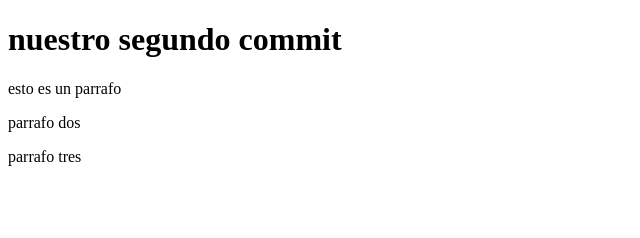
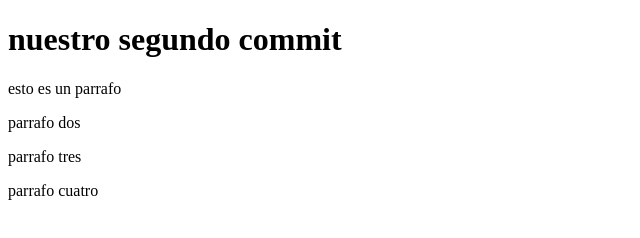
Before and after one commit to julianRRL/clase2_git, a plain HTML site: page index.html in a window 1280 px wide. Shown: the whole page, without its empty margins (0-640 px from the left). Drawn offline with Linux system fonts and the light colour scheme.

```diff
--- a/index.html
+++ b/index.html
@@ -11,5 +11,6 @@
     <p>esto es un parrafo</p>
     <p>parrafo dos</p>
     <p>parrafo tres</p>
+    <p>parrafo cuatro</p>
 </body>
 </html>
```
